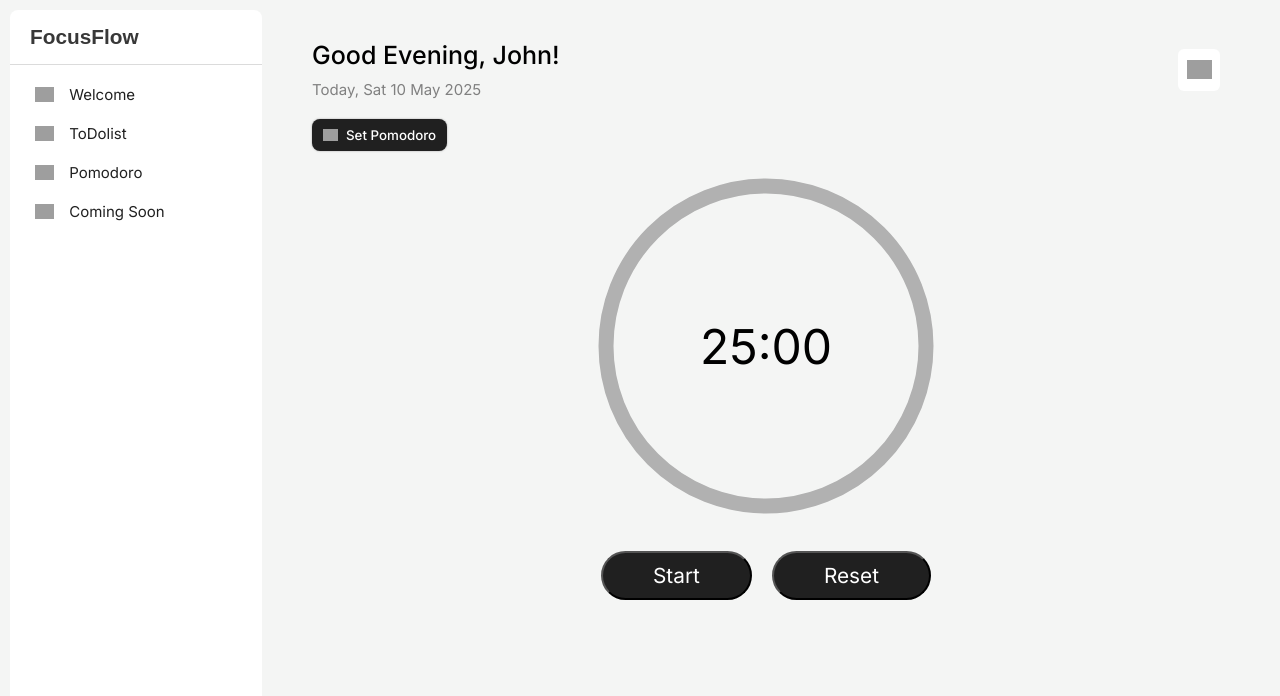
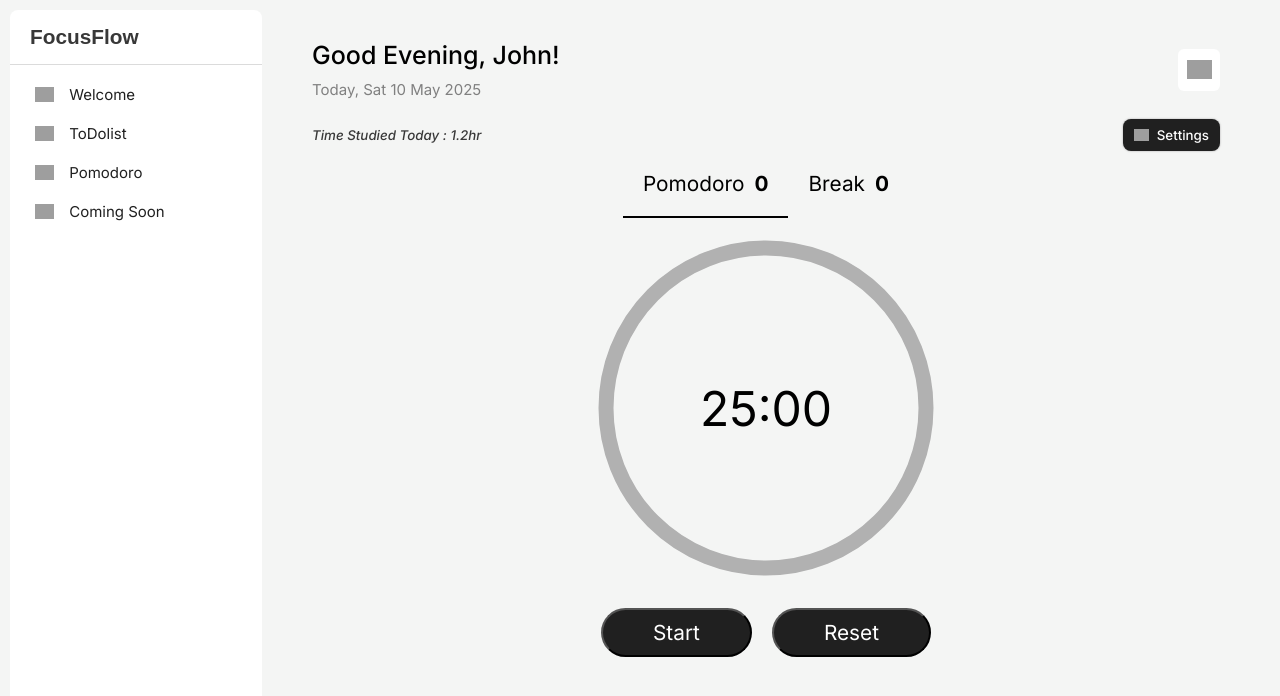
Before and after one commit to dipanshu447/Focus-flow, a React (Vite) app: page / in a window 1280 px wide. Both pictures are taken after a click on the item "Pomodoro". Shown: the top 696 px of the page. Built offline with nearby package versions, Linux system fonts and the light colour scheme; grey boxes are pictures that could not be loaded; a web font is replaced by a local one.

Commit message:
Added break and sesstion feature in pomodoro timer

```diff
--- a/src/components/Pomodoro.jsx
+++ b/src/components/Pomodoro.jsx
@@ -3,20 +3,23 @@ import ProgressBar from "./todolistComponents/ProgressBar.jsx";
 import { useState, useEffect, useRef } from "react";
 
 export default function Pomodoro() {
-    // defalut settings of Pomodoro
     const defaultPomodoro = 25;
     const defaultBreak = 5;
     const defaultSessions = 1;
 
-    const [Pomodoro,setPomodoro] = useState(defaultPomodoro);
+    const [Pomodoro, setPomodoro] = useState(defaultPomodoro);
     const [Breaktime, setBreaktime] = useState(defaultBreak);
     const [Sessions, setSessions] = useState(defaultSessions);
 
-    let [intialTimer,setintialTimer] = useState(25 * 60);
+    let [intialTimer, setintialTimer] = useState(defaultPomodoro * 60);
     const [timerStart, setTimerStart] = useState(false);
     const [timer, setTimer] = useState(intialTimer);
     const intervalRef = useRef(null);
     const inputFocus = useRef(null);
+
+    const PomodoroCount = useRef(0);
+    const BreakCount = useRef(0);
+    const BreakTimer = useRef(false);
 
     function formatTimer(seconds) {
         let hour = Math.floor(seconds / 3600)
@@ -29,21 +32,38 @@ export default function Pomodoro() {
         if (timerStart) {
             intervalRef.current = setInterval(() => {
                 setTimer(prev => {
-                    if (prev <= 1) {
+                    if (prev < 1) {
                         clearInterval(intervalRef.current);
-                        setTimerStart(false);
-                        return 0;
+                        if (!BreakTimer.current) {
+                            PomodoroCount.current += 1;
+                            if (PomodoroCount.current == Sessions) {
+                                setTimerStart(false);
+                                return 0;
+                            } else {
+                                BreakTimer.current = true;
+                                setintialTimer(Breaktime * 60);
+                                setTimer(Breaktime * 60);
+                                setTimerStart(true);
+                                return Breaktime * 60;
+                            }
+                        } else {
+                            BreakCount.current += 1;
+                            BreakTimer.current = false;
+                            setintialTimer(Pomodoro * 60);
+                            setTimer(Pomodoro * 60);
+                            setTimerStart(true);
+                            return Pomodoro * 60;
+                        }
                     }
                     return prev - 1;
                 })
             }, 1000)
-        }
-        else {
+        } else {
             clearInterval(intervalRef.current);
         }
 
         return () => clearInterval(intervalRef.current);
-    }, [timerStart])
+    }, [timerStart, BreakTimer.current])
 
     function resetHandler() {
         setTimerStart(false);
@@ -77,12 +97,19 @@ export default function Pomodoro() {
             <div className="pomodoro" style={showTimerSettings ? { filter: "blur(10px) brightness(0.9)" } : {}}>
                 <Header />
                 <div className="options timerOption">
+                    <small className="studyhours">
+                        Time Studied Today : {1.2}hr
+                    </small>
                     <button onClick={toggleShowTimerSetting} className='newTask'>
-                        <img src="https://img.icons8.com/?size=100&id=359EtvQ5YRwA&format=png&color=ffffff" alt="plusIcon" />
-                        Set Pomodoro
+                        <img src="https://img.icons8.com/?size=100&id=2969&format=png&color=ffffff" alt="settingIcon" />
+                        Settings
                     </button>
                 </div>
                 <div className="timer">
+                    <div className="timertypes">
+                        <button style={!BreakTimer.current ? { borderBottomColor: "black" } : {}}>Pomodoro<b>{PomodoroCount.current}</b></button>
+                        <button style={BreakTimer.current ? { borderBottomColor: "black" } : {}}>Break<b>{BreakCount.current}</b></button>
+                    </div>
                     <ProgressBar strokeSize='15' CircleSize='350' progress={progressPercent}>
                         {formatTimer(timer)}
                     </ProgressBar>
@@ -94,7 +121,7 @@ export default function Pomodoro() {
             </div>
             {showTimerSettings && <form className="taskDialogBox timerSettings" onSubmit={timerSettingHandler}>
                 <div className="settinghead">
-                    <span>Set Pomodoro</span>
+                    <span>Settings</span>
                     <img src="https://img.icons8.com/?size=100&id=71200&format=png&color=000000" alt="closeIcon" onClick={toggleShowTimerSetting} />
                 </div>
                 <div className="settings">
--- a/src/index.css
+++ b/src/index.css
@@ -293,10 +293,10 @@ header > img {
   justify-content: center;
   flex-direction: column;
   align-items: center;
-  gap: 30px;
 }
 
 .buttons {
+  margin-top: 25px;
   display: flex;
   gap: 20px;
 }
@@ -412,7 +412,16 @@ input:focus-visible {
 }
 
 .timerOption {
+  display: flex;
+  align-items: center;
+  justify-content: space-between;
   margin-top: 20px;
+}
+
+.studyhours{
+  font-style: italic;
+  font-weight: 500;
+  color: #383838;
 }
 
 .settings input {
@@ -479,3 +488,19 @@ input:focus-visible {
 .timerSettings {
   top: 35%;
 }
+
+.timertypes{
+  margin-bottom: 15px;
+  display: flex;
+}
+
+.timertypes button {
+  display: flex;
+  gap: 10px;
+  border: none;
+  background-color: inherit;
+  padding: 0px 20px 20px;
+  font-size: 1.3em;
+  border-bottom: 2px solid rgba(244,245,244,255);
+  transition: var(--transition-time-smooth);
+}
```
